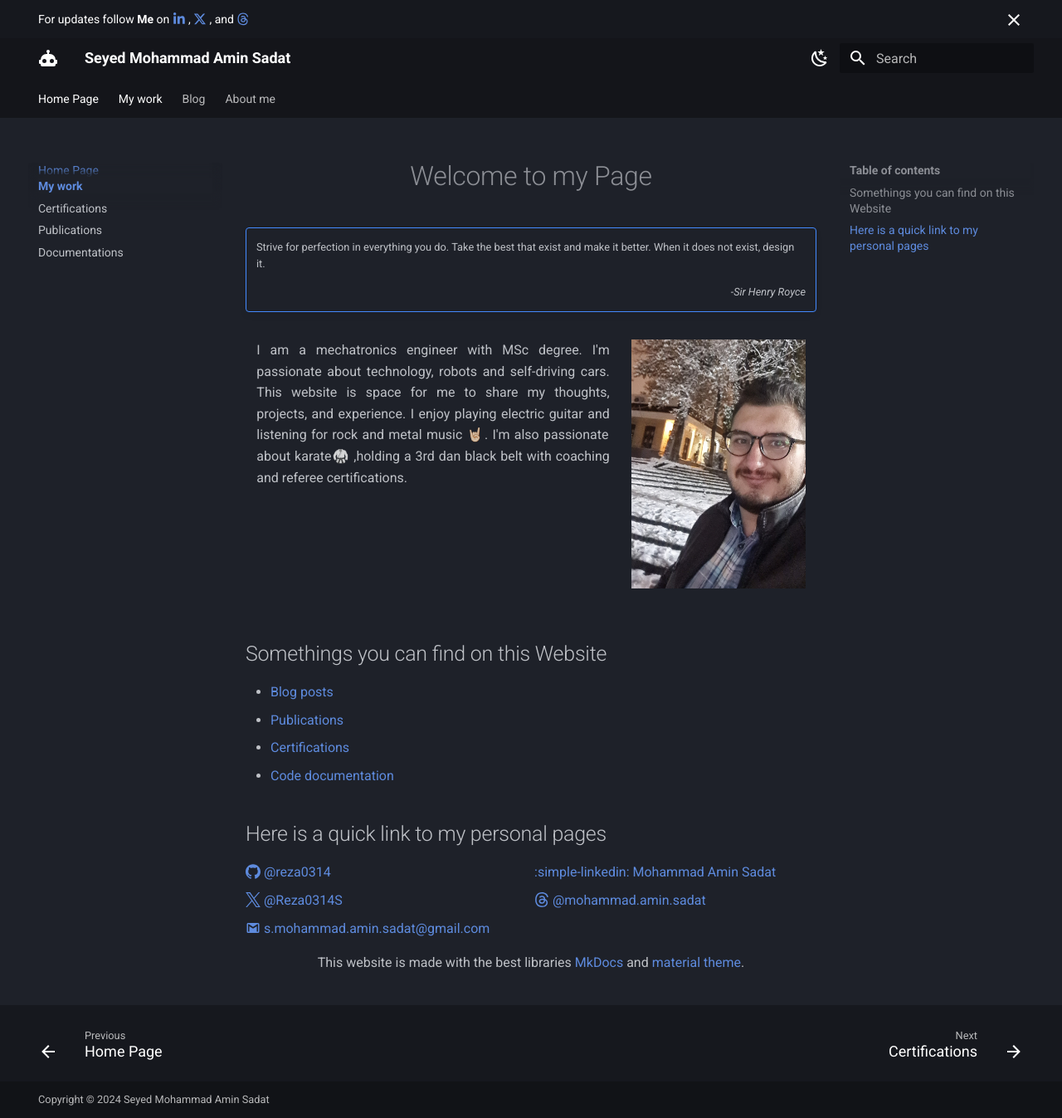
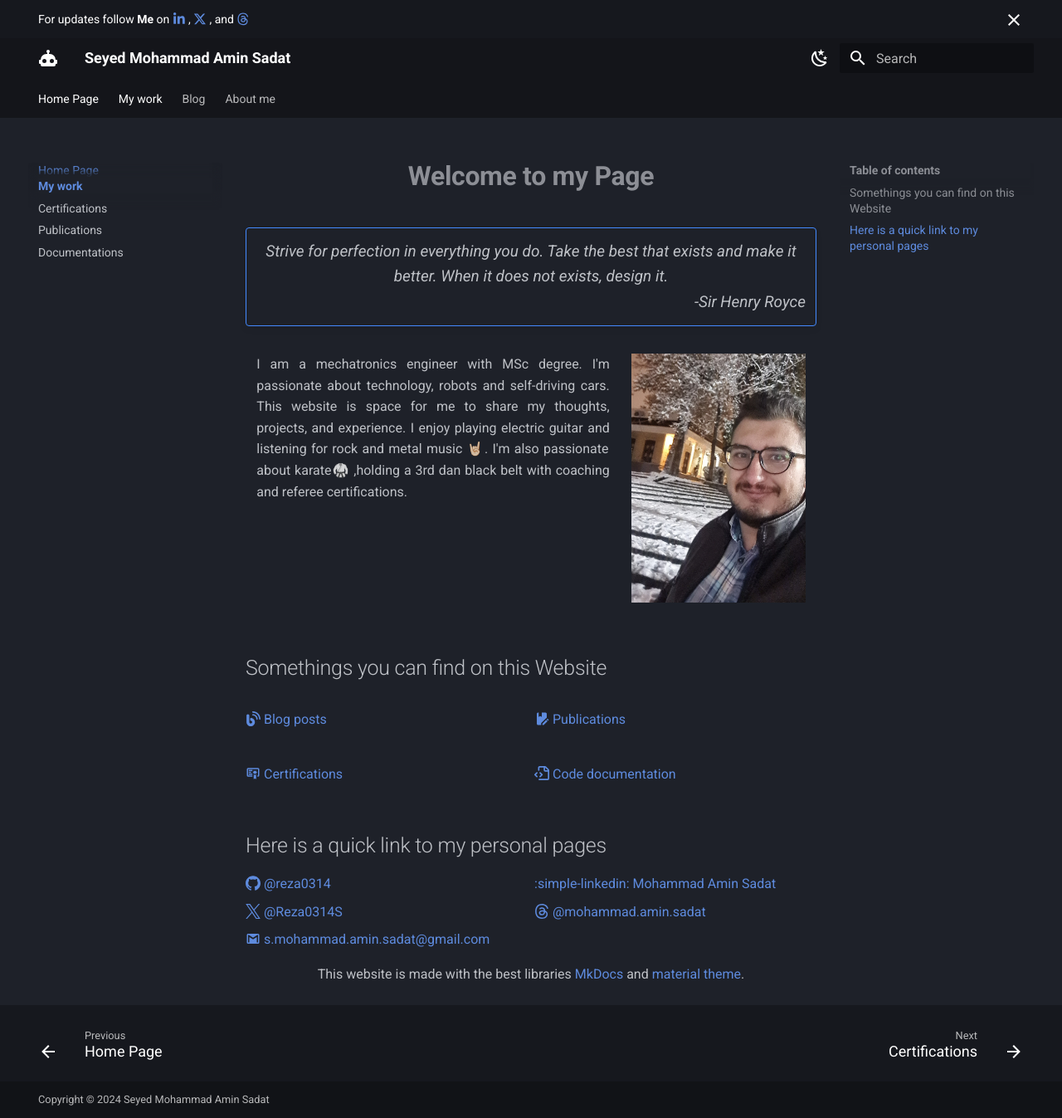
Before and after one commit to MechaNeurons/MechaNeurons.github.io, an MkDocs documentation site: the page built from docs/index.md, in a window 1280 px wide and 1347 px high. Shown: the whole window at 83% size. Built offline with MkDocs 1.6.1 and Material for MkDocs 9.7.7, drawn with Linux system fonts in a browser that asks for light colours.

Commit message:
minor changes

```diff
--- a/docs/index.md
+++ b/docs/index.md
@@ -1,8 +1,8 @@
-# <div style='text-align:center;'> Welcome to my Page </div>
+# <div style='text-align:center;font-weight:bold;'> Welcome to my Page </div>
 
 !!! quotes ""
 
-    Strive for perfection in everything you do. Take the best that exist and make it better. When it does not exist, design it.<div style='text-align:right;'><i> -Sir Henry Royce  </i></div>
+    <div style="text-align:center;font-size:19px"><i>Strive for perfection in everything you do. Take the best that exists and make it better. When it does not exists, design it.<div style='text-align:right;'> -Sir Henry Royce  </div></i></div>
 
 <div style='display:flex;'>
 <div style="flex:1;text-align: justify;
@@ -16,10 +16,12 @@ I am a mechatronics engineer with MSc degree. I'm passionate about technology, r
 
 ## Somethings you can find on this Website
 
-- [Blog posts](Blog/index.md)
-- [Publications](Publications/pub.md)
-- [Certifications](certifications/cer.md)
-- [Code documentation](documentations/doc.md)
+<div class="grid" markdown>
+<div markdown> [:fontawesome-solid-blog: Blog posts](Blog/index.md) </div>
+<div markdown> [:material-book-edit: Publications](Publications/pub.md)</div>
+<div markdown> [:material-certificate-outline: Certifications](certifications/cer.md)</div>
+<div markdown> [:octicons-file-code-16: Code documentation](documentations/doc.md)</div>
+</div>
 
 ## Here is a quick link to my personal pages
 
```
